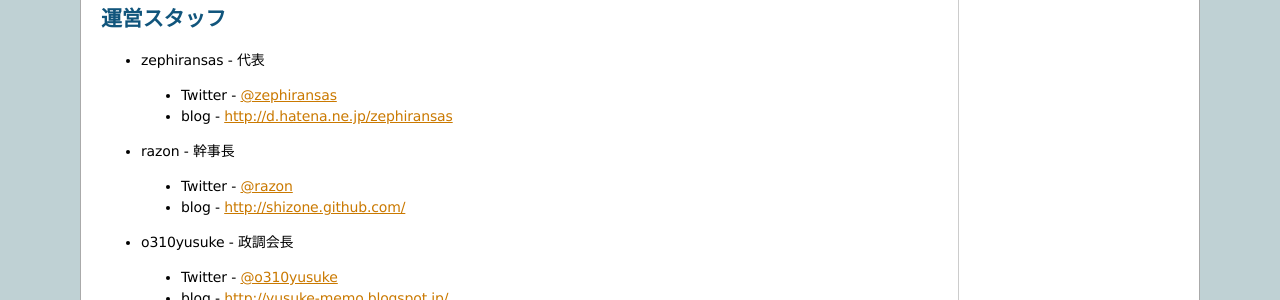
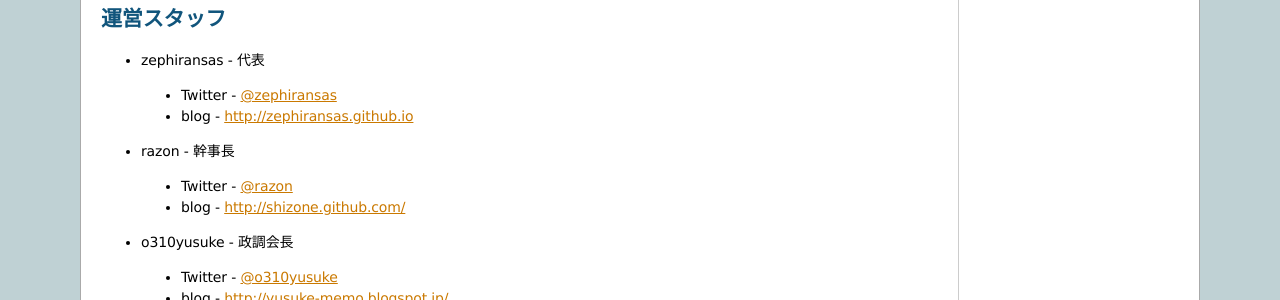
Before and after one commit to zephiransas/okajug, a Sphinx documentation site: the page built from source/index.rst, in a window 1280 px wide. Shown: the part 851-1151 px from the top of the page. Built offline with Sphinx 7.4.7, drawn with Linux system fonts in a browser that asks for light colours; some of the changed lines change nothing that is shown.

Commit message:
zephiransasのブログのURLを修正

```diff
--- a/source/index.rst
+++ b/source/index.rst
@@ -58,7 +58,7 @@ Twitterでは
 ========================
 * zephiransas - 代表
  * Twitter - `@zephiransas <https://twitter.com/zephiransas>`_
- * blog - http://d.hatena.ne.jp/zephiransas
+ * blog - http://zephiransas.github.io
 * razon - 幹事長
  * Twitter - `@razon <https://twitter.com/razon>`_
  * blog - http://shizone.github.com/
```
